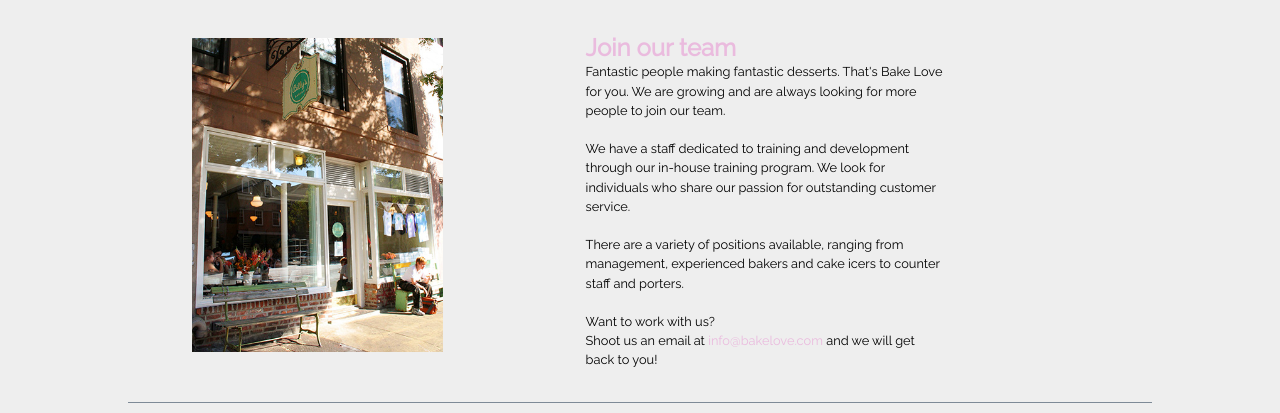
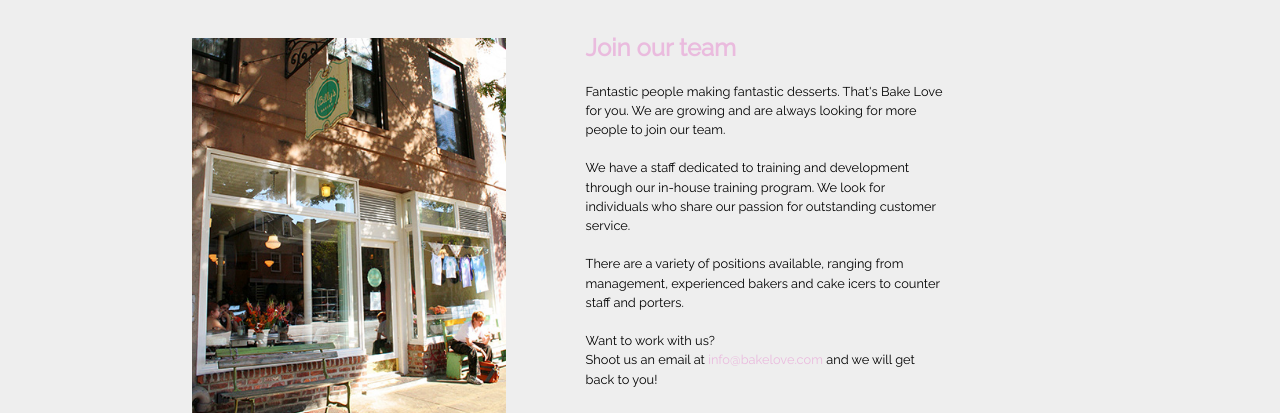
Before and after one commit to skyunlee/web3-1, a plain HTML site: page Assignment5/bakelove(final)/index.html in a window 1280 px wide. Shown: the part 2529-2942 px from the top of the page. Drawn offline with Linux system fonts and the light colour scheme.

Commit message:
edited spacing

```diff
--- a/Assignment5/bakelove(final)/css/style.css
+++ b/Assignment5/bakelove(final)/css/style.css
@@ -536,7 +536,7 @@ figcaption {
 }
 
 .career_bakery_photo img {
-  width: 80%;
+  width: 100%;
 }
 
 .career_container .content_text {
@@ -547,13 +547,14 @@ figcaption {
   margin-top: 1.2em;
   margin-left: 5em;
   margin-bottom: 2.0em;
-  /*line-height: 1.5em;*/
-  /*font-size: 0.8em;*/
+/*  line-height: 1.5em;
+  font-size: 0.8em;*/
 }
 
 .career_container .content_text p{
   font-size: 0.8em;
   line-height: 1.5em;
+  margin-top: 1.5em;
 }
 
 .career_container .content_text a {
```
